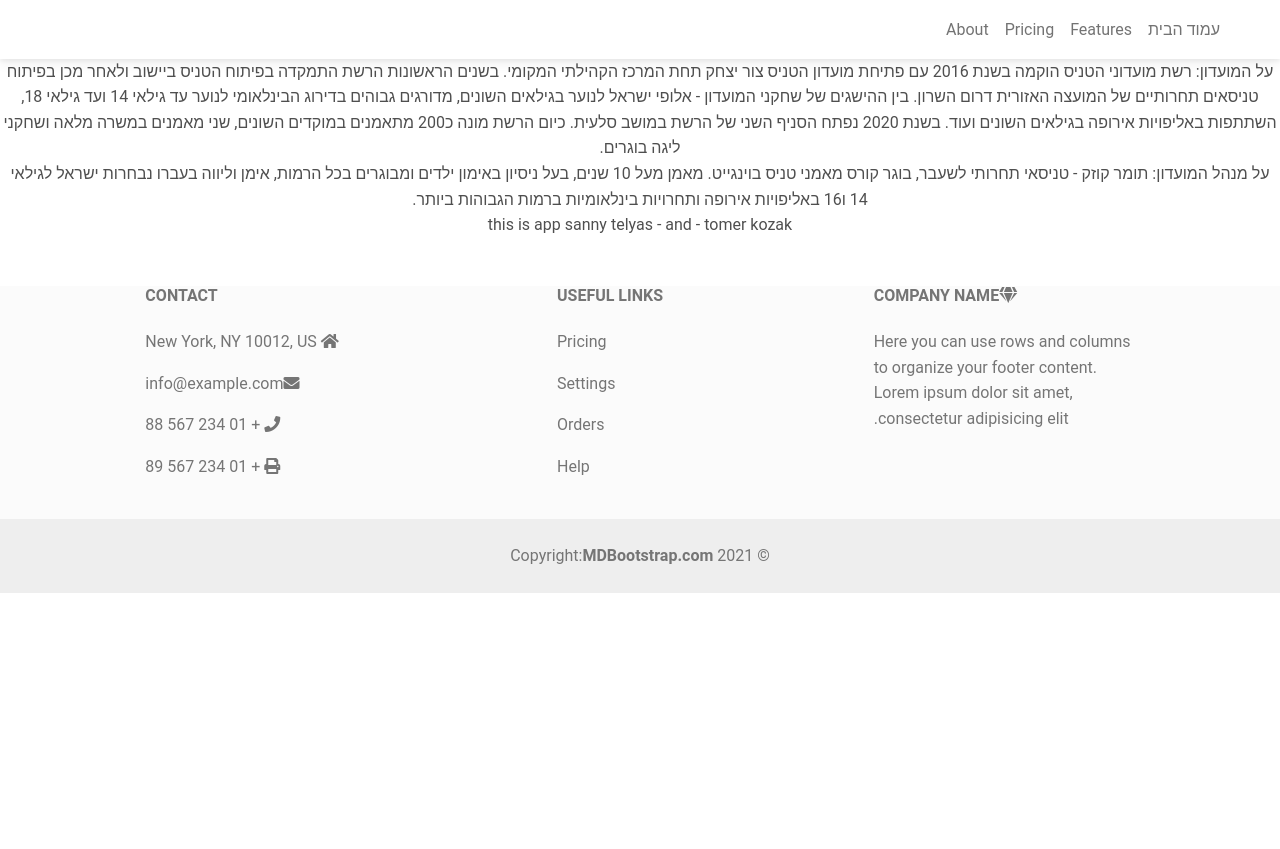
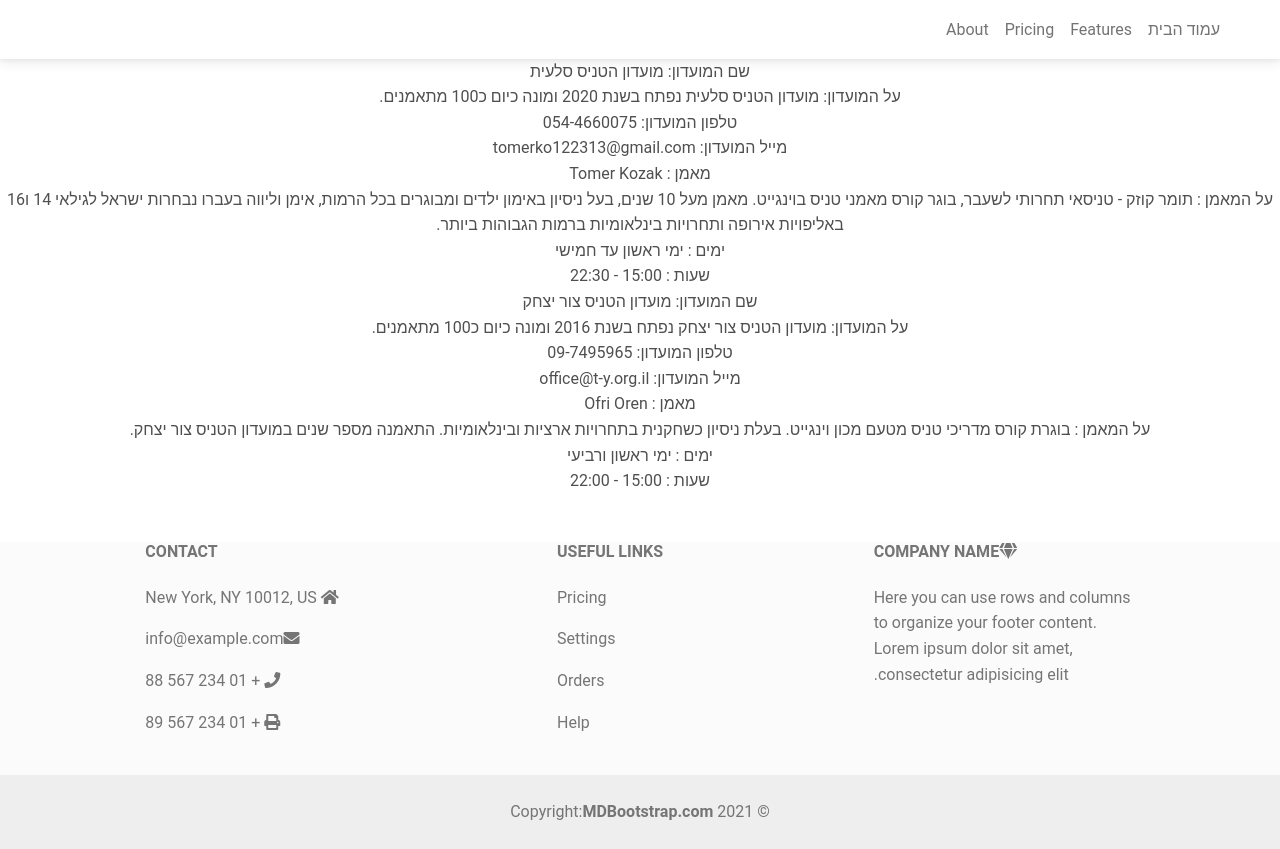
Before and after one commit to SannyTelyas/FinalProject, a React (Create React App) app: page / in a window 1280 px wide. Before the commit the page ends 800 px from the top, so only its background shows below. Built offline with nearby package versions, Linux system fonts and the light colour scheme.

Commit message:
Clubs.jsx in App.js now...

```diff
--- a/public/index.html
+++ b/public/index.html
@@ -29,6 +29,11 @@
   </head>
   <body>
     <noscript>You need to enable JavaScript to run this app.</noscript>
+    <script
+  type="text/javascript"
+  src="https://cdnjs.cloudflare.com/ajax/libs/mdb-ui-kit/4.3.0/mdb.min.js"
+></script>
+
     <div id="root"></div>
     <!--
       This HTML file is a template.
--- a/src/App.js
+++ b/src/App.js
@@ -3,15 +3,15 @@ import 'mdb-react-ui-kit/dist/css/mdb.min.css'
 import Header from "./Components/Header+Footer/Header"
 import Footer from "./Components/Header+Footer/Footer"
 import About from "./pages/About";
-
-
+import Clubs from "./pages/Clubs";
 function App() {
   return (
     <div className="App">
       <Header/>
-      <About/>
+      {/* <About/>
       this is app
-      sanny telyas - and - tomer kozak
+      sanny telyas - and - tomer kozak  */}
+      <Clubs/>
       <Footer/>
     </div>
   );
--- a/src/Components/Header+Footer/Header.jsx
+++ b/src/Components/Header+Footer/Header.jsx
@@ -9,6 +9,7 @@ import {
   MDBContainer,
   MDBIcon
 } from 'mdb-react-ui-kit';
+
 
 export default function Header() {
   return (
@@ -25,7 +26,7 @@ export default function Header() {
           <div className='collapse navbar-collapse' id='navbarExample01'>
             <MDBNavbarNav right className='mb-2 mb-lg-0'>
               <MDBNavbarItem active>
-                <MDBNavbarLink aria-current='page' href={thisPage1} component={thisPage1}>
+                <MDBNavbarLink aria-current='page' href='#'>
                   עמוד הבית
                 </MDBNavbarLink>
               </MDBNavbarItem>
@@ -42,8 +43,6 @@ export default function Header() {
           </div>
         </MDBContainer>
       </MDBNavbar>
-
-
     </header>
   );
 }
```
